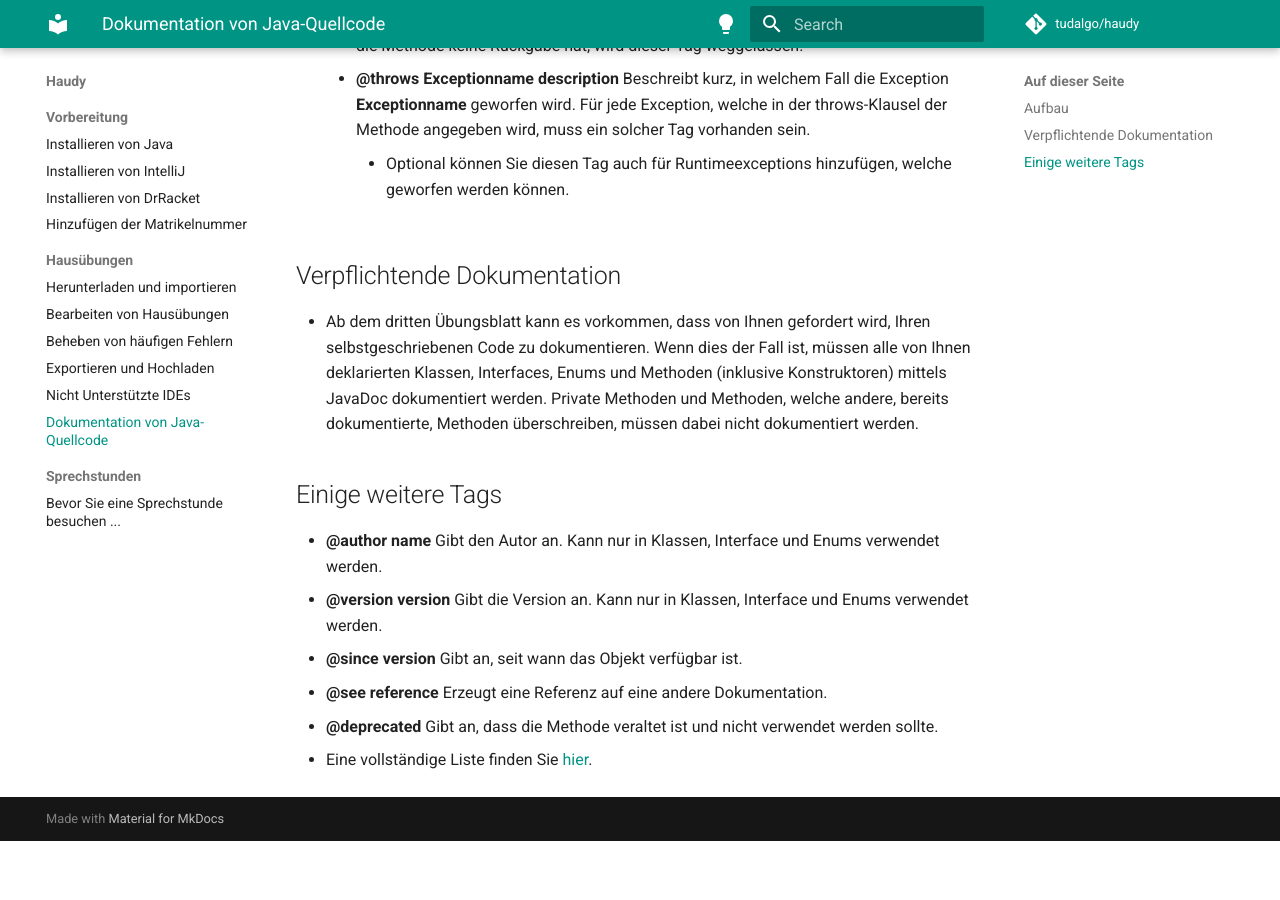
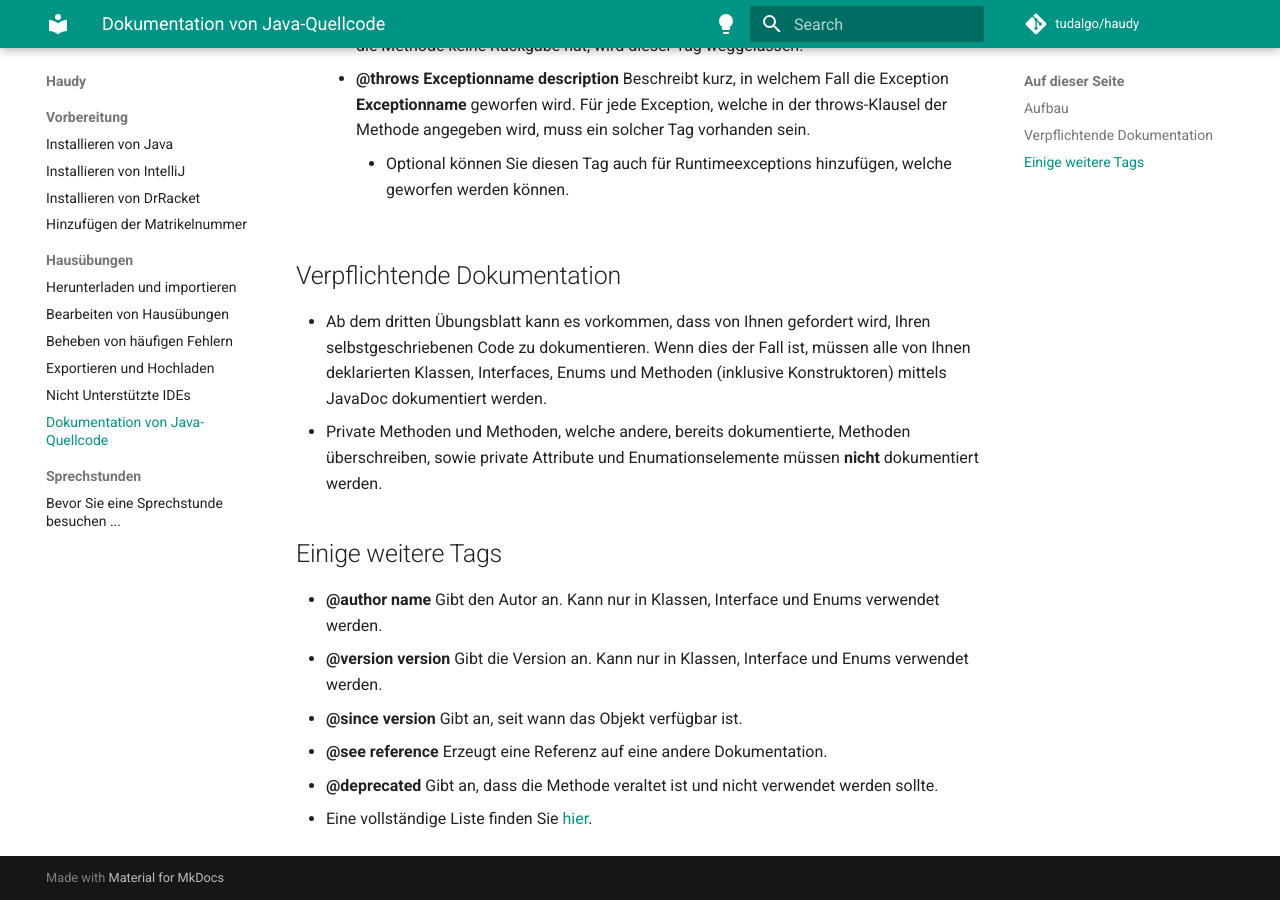
Before and after one commit to tudagrade/wiki, an MkDocs documentation site: the page built from docs/exercises/documentation.md, in a window 1280 px wide and 900 px high, scrolled down 1311 px. Built offline with MkDocs 1.6.1 and Material for MkDocs 9.7.7, drawn with Linux system fonts in a browser that asks for light colours; comment, search, counter and statistics services are not loaded; before the commit the page ends 2152 px from its top, so only the background shows below that.

Commit message:
Doc of attributes and enum elements are optional

```diff
--- a/docs/exercises/documentation.md
+++ b/docs/exercises/documentation.md
@@ -47,7 +47,8 @@
 
 ## Verpflichtende Dokumentation
 
-* Ab dem dritten Übungsblatt kann es vorkommen, dass von Ihnen gefordert wird, Ihren selbstgeschriebenen Code zu dokumentieren. Wenn dies der Fall ist, müssen alle von Ihnen deklarierten Klassen, Interfaces, Enums und Methoden (inklusive Konstruktoren) mittels JavaDoc dokumentiert werden. Private Methoden und Methoden, welche andere, bereits dokumentierte, Methoden überschreiben, müssen dabei nicht dokumentiert werden.
+* Ab dem dritten Übungsblatt kann es vorkommen, dass von Ihnen gefordert wird, Ihren selbstgeschriebenen Code zu dokumentieren. Wenn dies der Fall ist, müssen alle von Ihnen deklarierten Klassen, Interfaces, Enums und Methoden (inklusive Konstruktoren) mittels JavaDoc dokumentiert werden.
+* Private Methoden und Methoden, welche andere, bereits dokumentierte, Methoden überschreiben, sowie private Attribute und Enumationselemente müssen **nicht** dokumentiert werden.
 
 ## Einige weitere Tags
 * **@author name** Gibt den Autor an.
```
